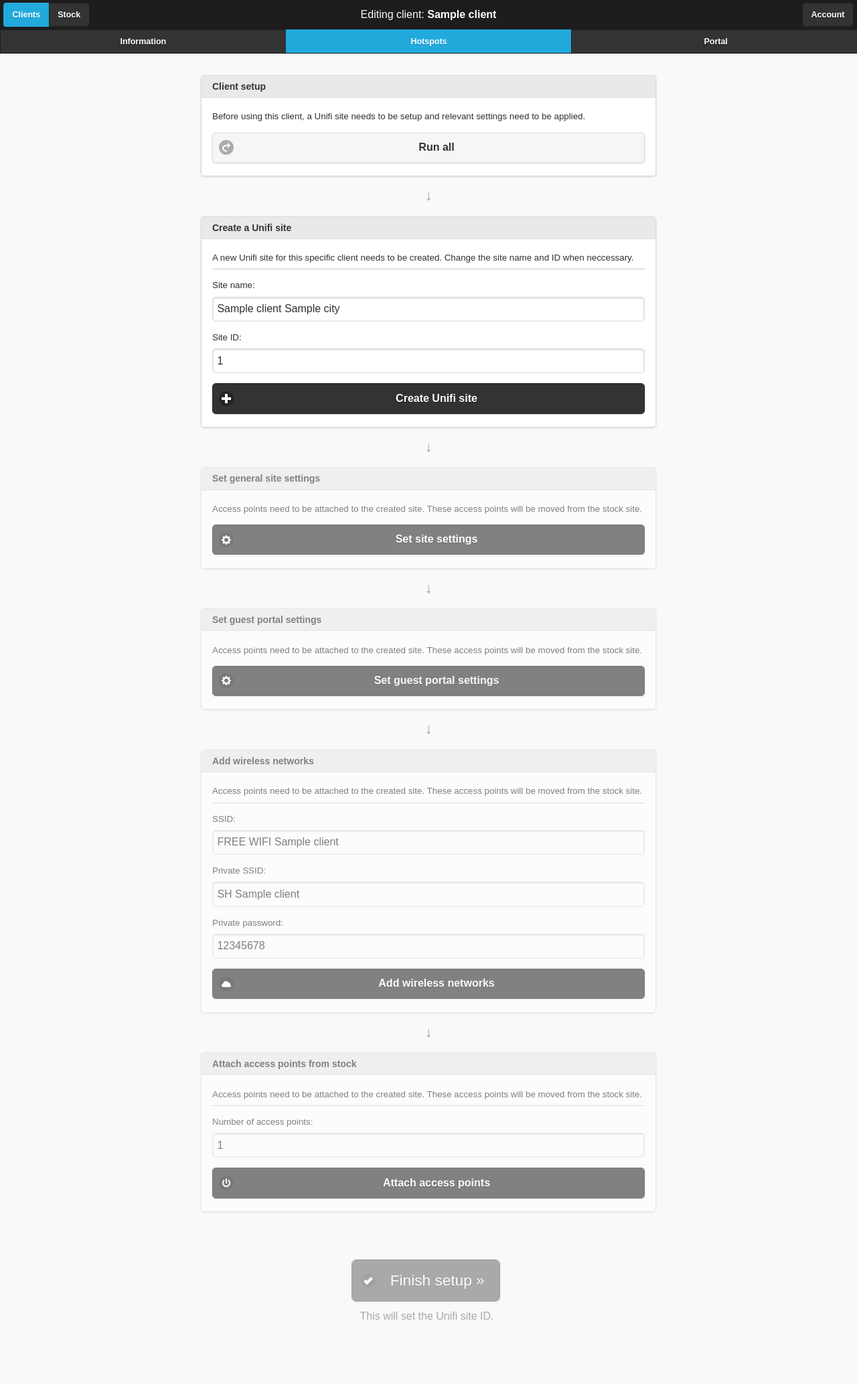
After one commit to SocialHotspot/admin, a Django app: template clients/templates/clients/setup.html in a window 1280 px wide. The commit adds this page. Shown: the whole page at 67% size. Run offline with Django 3.2, Linux system fonts and the light colour scheme; the template is opened without the code that fills it: most values are stand-ins (such as "Sample title", 1, 10 or a date in 2020).

Commit message:
Added a Unifi setup process for new clients

```diff
--- a/admin/templates/base.html
+++ b/admin/templates/base.html
@@ -76,6 +76,55 @@
 	    .disconnected {
 		    color: #bb0000;
 	    }
+
+	    .submit-button {
+		    margin-top: 15px;
+	    }
+
+	    .steps-container {
+		    width: 680px;
+		    margin: 0 auto;
+	    }
+
+	    .steps-container div[data-role="listview"] {
+
+	    }
+
+	    .steps-container .step-divider {
+		    text-align: center;
+		    font-size: 16pt;
+
+		    color: #9e9e9e;
+	    }
+
+	    .ui-listview>li .step p {
+		    font-size: 10pt;
+
+		    white-space: normal;
+		    overflow: visible;
+		    text-overflow: inherit;
+	    }
+
+	    li .step label {
+		    font-size: 10pt;
+
+		    margin-top: 5px;
+	    }
+
+	    li .step hr {
+		    margin-bottom: 15px;
+	    }
+
+	    li .step .ui-input-text {
+		    margin-bottom: 15px;
+	    }
+
+	    @media only screen and (max-width : 780px) {
+
+			.steps-container {
+				width: 100%;
+			}
+		}
 	</style>
 
     <title>{% block title %}Social Hotspot{% endblock %}</title>
--- a/admin/urls.py
+++ b/admin/urls.py
@@ -7,4 +7,6 @@ urlpatterns = patterns('',
 	url(r'^accounts/', include('accounts.urls', namespace='accounts')),
     url(r'^clients/', include('clients.urls', namespace='clients')),
     url(r'^stock/', include('stock.urls', namespace='stock')),
+
+    url(r'^unifi/', include('unifi_control.urls', namespace='unifi')),
 )
--- a/clients/models.py
+++ b/clients/models.py
@@ -57,7 +57,7 @@ class Portal(models.Model):
 	base_template = models.CharField(max_length = 255, null = True)
 
 	def password_enabled(self):
-		return (len(self.guest_password) != 0)
+		return (self.guest_password and len(self.guest_password) != 0)
 
 	def is_liked(self, graph):
 		return (len(graph.get('me/likes/'+ str(self.facebook_page_id))['data']) > 0)
--- /dev/null
+++ b/clients/templates/clients/setup.html
@@ -0,0 +1,310 @@
+{% extends 'clients/detail.html' %}
+
+{% block tabs %}
+	{% include 'clients/tabs.html' with active_item='hotspots' %}
+{% endblock %}
+
+{% block content %}
+
+	<div class="steps-container">
+
+		<div data-role="listview" data-inset="true">
+			<li data-role="list-divider">Client setup</li>
+
+			<li>
+				<div class="step" id="intro">
+					<p>
+						Before using this client, a Unifi site needs to be setup and relevant settings need to be applied.
+					</p>
+
+					<button data-theme="a" data-icon="forward" class="submit-button" id="run-all">Run all</button>
+				</div>
+			</li>
+		</div>
+
+		<div class="step-divider">&darr;</div>
+
+		<div data-role="listview" data-inset="true">
+			<li data-role="list-divider">Create a Unifi site</li>
+
+			<li>
+				<div class="step" id="create-unifi-site" data-busy-text="Creating Unifi site..." data-done-text="Unifi site has been created" data-next-step="set-general-settings">
+
+					<p>
+						A new Unifi site for this specific client needs to be created. Change the site name and ID when neccessary.
+					</p>
+
+					<hr />
+
+					<label>Site name:</label>
+
+					{% if client.city %}
+						<input type="text" name="unifi_site_name" id="unifi_site_name" value="{{ client.company_name }} {{ client.city }}" />
+					{% else %}
+						<input type="text" name="unifi_site_name" id="unifi_site_name" value="{{ client.company_name }}" />
+					{% endif %}
+
+					<label>Site ID:</label>
+					<input type="text" name="unifi_site_id" id="unifi_site_id" value="{{ unifi_site_id }}" />
+
+					<button data-theme="b" data-icon="plus" class="submit-button">Create Unifi site</button>
+
+				</div>
+			</li>
+		</div>
+
+		<div class="step-divider">&darr;</div>
+
+		<div data-role="listview" data-inset="true" style="opacity: 0.60;">
+			<li data-role="list-divider">Set general site settings</li>
+
+			<li>
+				<div class="step" id="set-general-settings" data-busy-text="Updating site settings..." data-done-text="Site settings have been updated" data-next-step="set-guest-portal-settings">
+					<p>
+						Access points need to be attached to the created site. These access points will be moved from the stock site.
+					</p>
+
+					<button data-theme="b" data-icon="gear" class="submit-button">Set site settings</button>
+				</div>
+			</li>
+		</div>
+
+		<div class="step-divider">&darr;</div>
+
+		<div data-role="listview" data-inset="true" style="opacity: 0.60;">
+			<li data-role="list-divider">Set guest portal settings</li>
+
+			<li>
+				<div class="step" id="set-guest-portal-settings" data-busy-text="Updating guest portal settings..." data-done-text="Guest portal settings have been updated" data-next-step="add-wireless-networks">
+					<p>
+						Access points need to be attached to the created site. These access points will be moved from the stock site.
+					</p>
+
+					<button data-theme="b" data-icon="gear" class="submit-button">Set guest portal settings</button>
+				</div>
+			</li>
+		</div>
+
+		<div class="step-divider">&darr;</div>
+
+		<div data-role="listview" data-inset="true" style="opacity: 0.60;">
+			<li data-role="list-divider">Add wireless networks</li>
+
+			<li>
+				<div class="step" id="add-wireless-networks" data-busy-text="Adding wireless networks..." data-done-text="Wireless networks have been added" data-next-step="attach-access-points">
+					<p>
+						Access points need to be attached to the created site. These access points will be moved from the stock site.
+					</p>
+
+					<hr />
+
+					<label>SSID:</label>
+					<input type="text" id="ssid" value="FREE WIFI {{ client.company_name }}" />
+
+					<label>Private SSID:</label>
+					<input type="text" id="ssid_private" value="SH {{ client.company_name }}" />
+
+					<label>Private password:</label>
+					<input type="text" id="password_private" value="12345678" />
+
+					<button data-theme="b" data-icon="cloud" class="submit-button">Add wireless networks</button>
+				</div>
+			</li>
+		</div>
+
+		<div class="step-divider">&darr;</div>
+
+		<div data-role="listview" data-inset="true" style="opacity: 0.60;">
+			<li data-role="list-divider">Attach access points from stock</li>
+
+			<li>
+				<div class="step" id="attach-access-points" data-busy-text="Moving access points to site..." data-done-text="Access points have been attached">
+					<p>
+						Access points need to be attached to the created site. These access points will be moved from the stock site.
+					</p>
+
+					<hr />
+
+					<label>Number of access points:</label>
+					<input type="number" id="number_of_aps" value="1" />
+
+					<button data-theme="b" data-icon="power" class="submit-button">Attach access points</button>
+				</div>
+			</li>
+		</div>
+
+		<div id="aps_container" style="display: none;">
+			<hr />
+
+			<div data-role="listview" data-inset="true" id="aps">
+
+			</div>
+		</div>
+
+		<div id="finish" style="text-align: center; margin-top: 60px; margin-bottom: 75px; margin-left: 225px; opacity: 0.4; width: 225px;">
+			<button data-theme="b" data-icon="check" style="font-size: 17pt; font-weight: normal;" data-inline="true">Finish setup &raquo;</button>
+
+			<div>This will set the Unifi site ID.</div>
+		</div>
+
+		<script type="text/javascript">
+			var commands = {
+				'create-unifi-site': function(cb) {
+					$.post('/unifi/create-site/',
+						   {
+
+							 unifi_site_id: $('#unifi_site_id').val(),
+							 unifi_site_name: $('#unifi_site_name').val(),
+							 unifi_controller: 1
+
+						   }, cb);
+				},
+
+				'set-general-settings': function(cb) {
+					$.post('/unifi/set-general-settings/',
+						   {
+
+							 unifi_site_id: $('#unifi_site_id').val(),
+							 unifi_controller: 1
+
+						   }, cb);
+				},
+
+				'set-guest-portal-settings': function(cb) {
+					$.post('/unifi/set-guest-portal/',
+						   {
+
+							 unifi_site_id: $('#unifi_site_id').val(),
+							 unifi_controller: 1
+
+						   }, cb);
+				},
+
+				'add-wireless-networks': function(cb) {
+					$.post('/unifi/add-wlans/',
+						   {
+
+							 unifi_site_id: $('#unifi_site_id').val(),
+							 unifi_controller: 1,
+
+							 ssid: $('#ssid').val(),
+							 ssid_private: $('#ssid_private').val(),
+							 password_private: $('#password_private').val(),
+
+						   }, cb);
+				},
+
+				'attach-access-points': function(cb) {
+					$.post('/clients/detail/{{ client.slug }}/add-hotspots/',
+						   {
+
+							 number_of_aps: $('#number_of_aps').val()
+
+						   }, function(data) {
+							   if(data.hotspots) {
+								   data.hotspots.forEach(function(hotspot) {
+									  var line = $('<li><div class="ui-grid-a"><div class="ui-block-a"></div><div class="ui-block-b"></div></div></li>');
+
+									  line.find('.ui-block-a').text(hotspot.mac_address);
+									  line.find('.ui-block-b').text(hotspot.external_id);
+
+									  $('#aps').append(line);
+								   });
+
+								   $('#aps').prepend($('<li data-role="list-divider"></li>').text('Attached access points'));
+
+								   $('#aps').listview('refresh');
+
+								   $('#aps_container').slideDown();
+
+								   cb();
+							   } else {
+							   	   cb(false);
+							   }
+						   }, 'json');
+				}
+			};
+
+			var running_all = false;
+
+			var transitionButton = function(button, cb) {
+				var originalText = $(button).text();
+
+				$(button).text($(button).parent('.step').attr('data-busy-text'));
+
+				$(button).animate({ 'opacity': '0.85' }, 250);
+
+				step_id = $(button).parent('.step').attr('id')
+
+				commands[step_id](function(success) {
+					if(success != false) {
+						$(button).text($(button).parent('.step').attr('data-done-text'))
+							 .buttonMarkup({ icon: 'check' });
+					} else {
+						$(button).text('Something went wrong.')
+							 .buttonMarkup({ icon: 'alert' });
+					}
+
+					$(button).parents('.ui-listview')
+					         .animate({ 'opacity': '0.4' }, 250);
+
+					cb($(button).parent('.step'));
+				});
+			}
+
+			var nextStep = function(step) {
+				$('#'+ step.attr('data-next-step')).parents('.ui-listview')
+											       .animate({ 'opacity': '1.0' }, 250);
+
+				if(running_all) {
+
+					if(step.attr('data-next-step')) {
+						$('#'+ step.attr('data-next-step') +' .submit-button').click();
+
+						$('body').animate({ scrollTop: step.offset().top - $('body').offset().top + $('body').scrollTop() }, '250', 'swing');
+					} else {
+
+						$('body').animate({ scrollTop: $('#finish').offset().top - $('body').offset().top + $('body').scrollTop() }, '250', 'swing');
+
+						$('#finish').animate({ 'opacity': '1.0' }, 200);
+
+					}
+
+				}
+			}
+
+			$(document).ready(function() {
+
+				$('#run-all').click(function() {
+					var clicked = this;
+					running_all = true;
+
+					$('.submit-button')[1].click();
+
+				});
+
+				$('.submit-button').click(function() {
+					if($(this).attr('id') != 'run-all') {
+						transitionButton(this, nextStep);
+					}
+				});
+
+				$('#finish button').click(function() {
+					$.post('/clients/detail/{{ client.slug }}/set-unifi-site/',
+					   {
+
+						 unifi_site_id: $('#unifi_site_id').val(),
+						 unifi_controller: 1
+
+					   }, function(data) {
+
+						   window.location.reload();
+
+					   });
+				});
+
+			});
+		</script>
+
+	</div>
+{% endblock %}
--- a/clients/urls.py
+++ b/clients/urls.py
@@ -5,6 +5,8 @@ from clients.views import ClientList
 from clients.views import ClientDetail
 from clients.views import hotspots
 from clients.views import add_hotspot
+from clients.views import add_hotspots_ajax
+from clients.views import set_unifi_site
 from clients.views import portal
 from clients.views import add
 from clients.views import portal_preview
@@ -14,6 +16,9 @@ urlpatterns = patterns('',
     url(r'^$', login_required(ClientList.as_view()), name='overview'),
 
     url(r'^add/$', add, name='add'),
+
+    url(r'^detail/(?P<slug>[\w-]+)/add-hotspots/$', add_hotspots_ajax, name='add-hotspots'),
+    url(r'^detail/(?P<slug>[\w-]+)/set-unifi-site/$', set_unifi_site, name='set-unifi-site'),
 
     url(r'^detail/(?P<slug>[\w-]+)/$', login_required(ClientDetail.as_view()), name='detail'),
 
--- a/stock/views.py
+++ b/stock/views.py
@@ -22,7 +22,7 @@ def overview(request):
 			c = controller.controller()
 			aps += c.get_aps()
 
-		except HTTPError:
+		except HTTPError, e:
 			messages.error(request, "The login credentials for controller '"+ controller.name +"' are incorrect.")
 
 	aps = Hotspot.filter_used(aps)
```
Also changed, not shown: clients/views.py (+76 -11 lines), unifi_control/urls.py (added, +12 -0 lines), unifi_control/views.py (+58 -2 lines).
